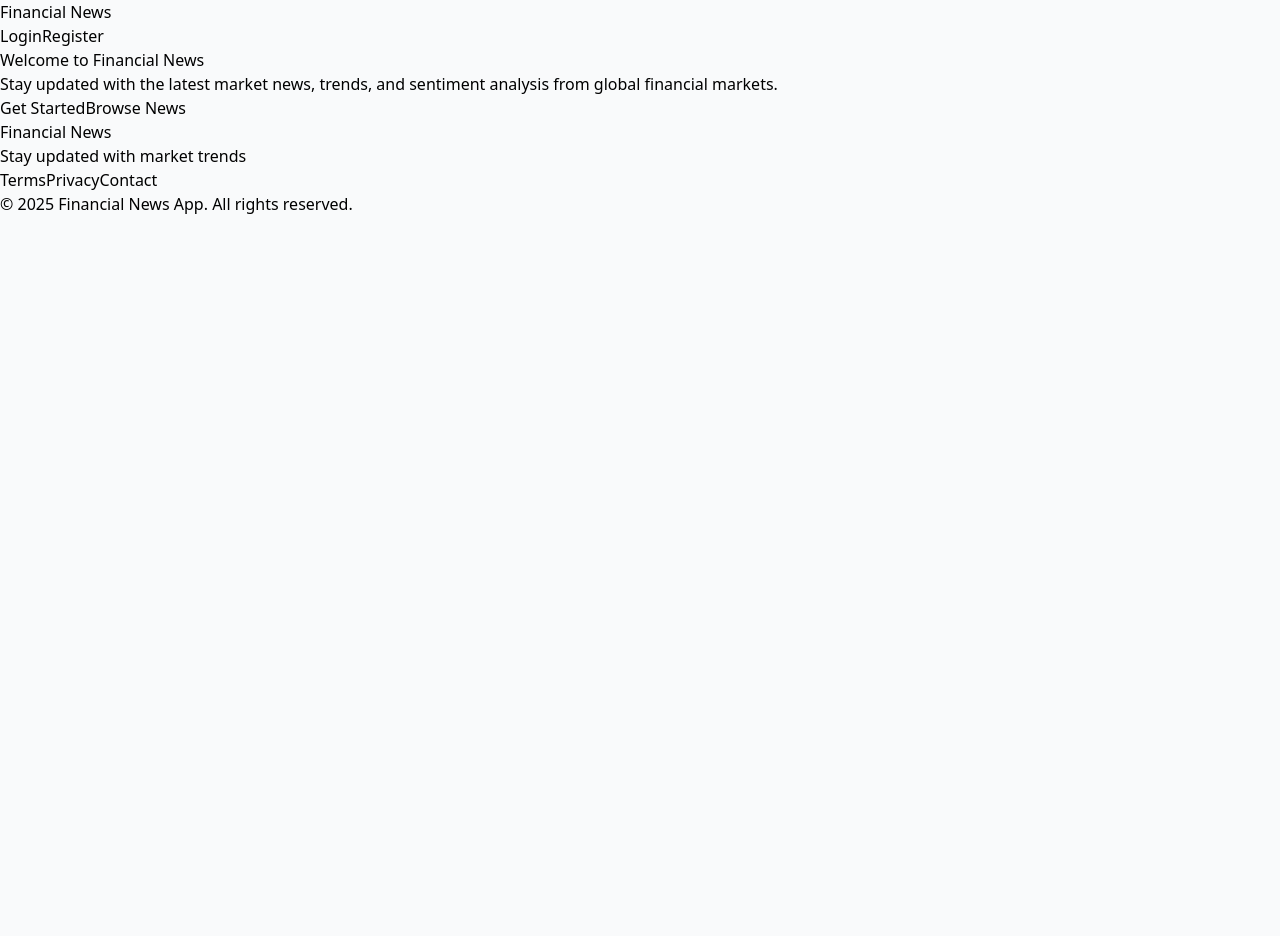
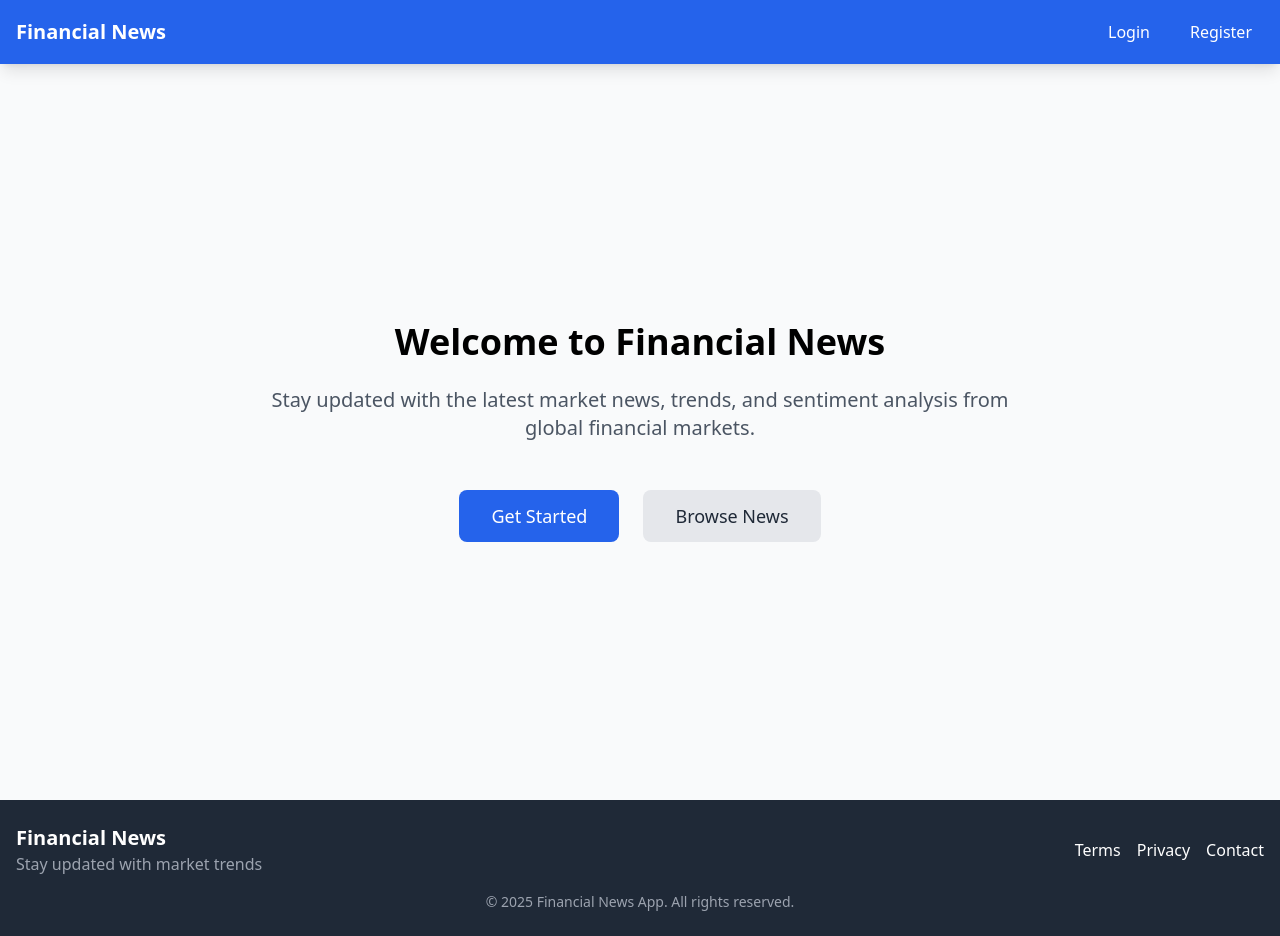
Before and after one commit to DevyRuxpin/financial-news-app, a React (Vite) app in the folder client/: page / in a window 1280 px wide. Before the commit the page ends 800 px from the top, so only its background shows below. Built offline with nearby package versions, Linux system fonts and the light colour scheme.

Commit message:
Add files via upload

```diff
--- a/client/src/pages/Home.jsx
+++ b/client/src/pages/Home.jsx
@@ -2,24 +2,26 @@
 
 const Home = () => {
   return (
-    <div className="text-center py-12">
+    <div className="min-h-[calc(100vh-8rem)] flex flex-col justify-center items-center px-4 py-12">
+      <div className="max-w-3xl mx-auto text-center">
         <h1 className="text-4xl font-bold mb-6">Welcome to Financial News</h1>
-      <p className="text-xl mb-8 max-w-2xl mx-auto">
+        <p className="text-xl mb-12 text-gray-600">
           Stay updated with the latest market news, trends, and sentiment analysis from global financial markets.
         </p>
-      <div className="flex justify-center space-x-4">
+        <div className="flex flex-col sm:flex-row justify-center gap-6">
           <Link
             to="/register"
-          className="bg-blue-600 hover:bg-blue-700 text-white px-6 py-3 rounded-lg text-lg font-medium"
+            className="inline-block bg-blue-600 hover:bg-blue-700 text-white px-8 py-3 rounded-lg text-lg font-medium transition-colors"
           >
             Get Started
           </Link>
           <Link
             to="/news"
-          className="bg-gray-200 hover:bg-gray-300 text-gray-800 px-6 py-3 rounded-lg text-lg font-medium"
+            className="inline-block bg-gray-200 hover:bg-gray-300 text-gray-800 px-8 py-3 rounded-lg text-lg font-medium transition-colors"
           >
             Browse News
           </Link>
+        </div>
       </div>
     </div>
   );
--- /dev/null
+++ b/client/tailwind.config.js
@@ -0,0 +1,15 @@
+/** @type {import('tailwindcss').Config} */
+export default {
+  content: [
+    "./index.html",
+    "./src/**/*.{js,ts,jsx,tsx}",
+  ],
+  theme: {
+    extend: {
+      spacing: {
+        '128': '32rem',
+      }
+    },
+  },
+  plugins: [],
+}
```
Also changed, not shown: 1 other file (tests, documents, lock files or other folders). Lines whose indentation alone changed are shown as unchanged.
